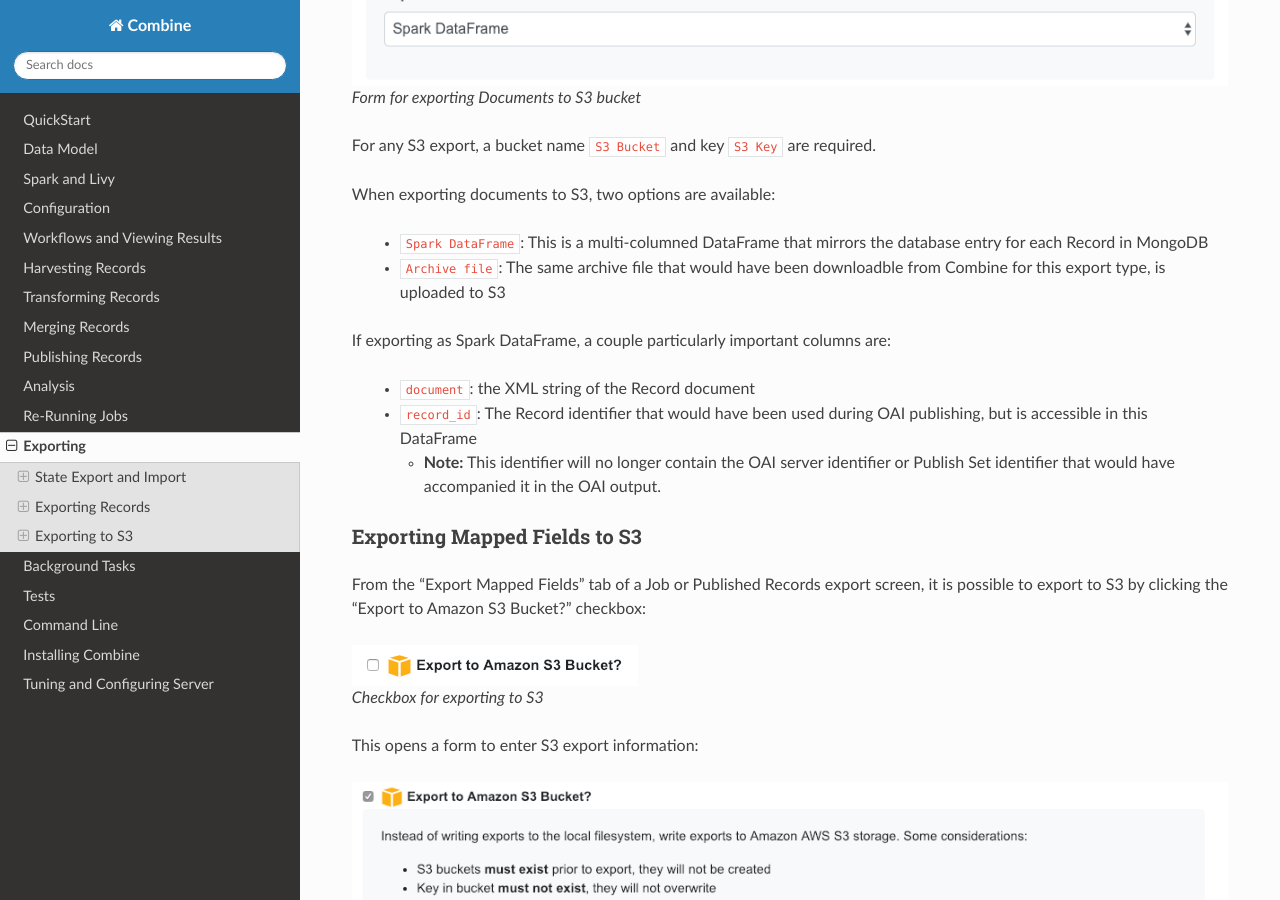
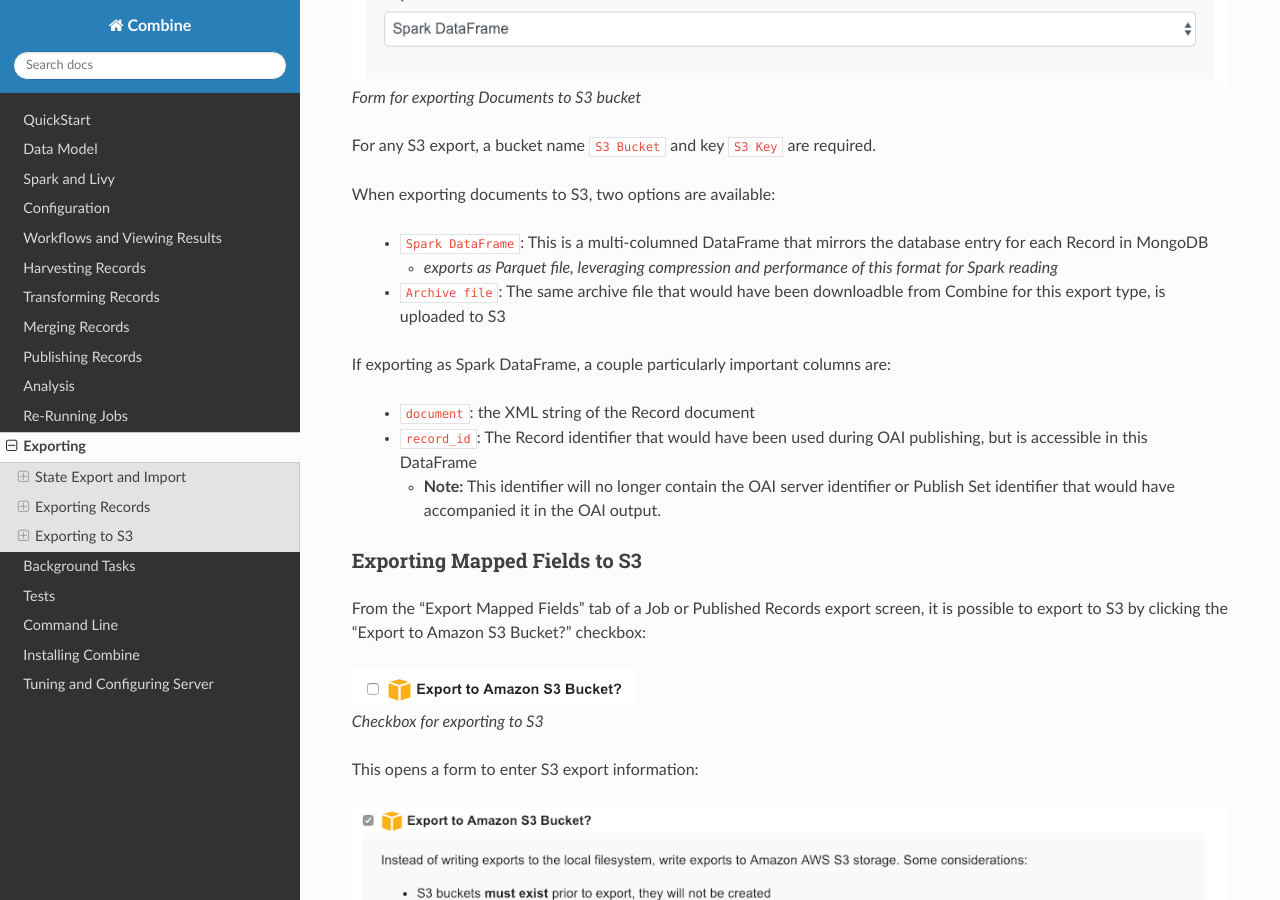
Before and after one commit to MI-DPLA/combine, a Sphinx documentation site: the page built from docs/exporting.rst, in a window 1280 px wide and 900 px high, scrolled down 15744 px. Built offline with Sphinx 7.4.7 and the Read the Docs theme 2.0.0, drawn with Linux system fonts in a browser that asks for light colours; some of the changed text lies outside the part shown.

Commit message:
updating docs

```diff
--- a/docs/exporting.rst
+++ b/docs/exporting.rst
@@ -426,6 +426,9 @@
 When exporting documents to S3, two options are available:
 
   - ``Spark DataFrame``: This is a multi-columned DataFrame that mirrors the database entry for each Record in MongoDB
+
+    - *exports as Parquet file, leveraging compression and performance of this format for Spark reading*
+
   - ``Archive file``: The same archive file that would have been downloadble from Combine for this export type, is uploaded to S3
 
 If exporting as Spark DataFrame, a couple particularly important columns are:
@@ -488,4 +491,7 @@
 When exporting documents to S3, two options are available:
 
   - ``Spark DataFrame``: This Spark DataFrame will include *all* field names that were generated during Tabular Data exporting, which can be extremely numerous
+
+    - *exports as JSONLines, due to unpredictable nature of column names, while not as efficient as parquet, nonetheless works*
+
   - ``Archive file``: The same archive file that would have been downloadble from Combine for this export type, is uploaded to S3
```
